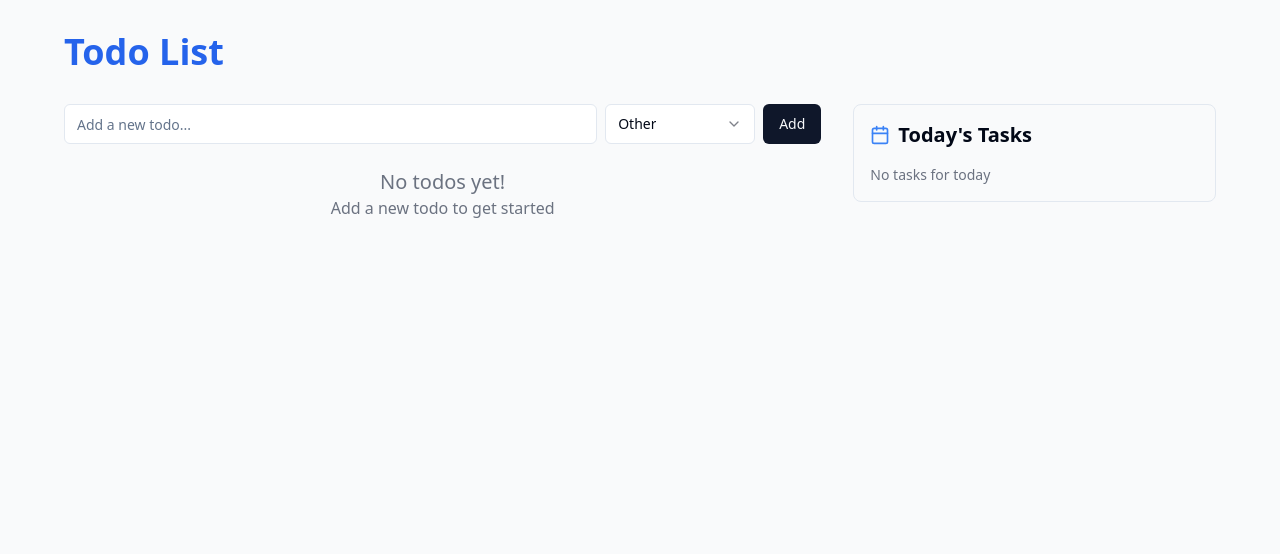
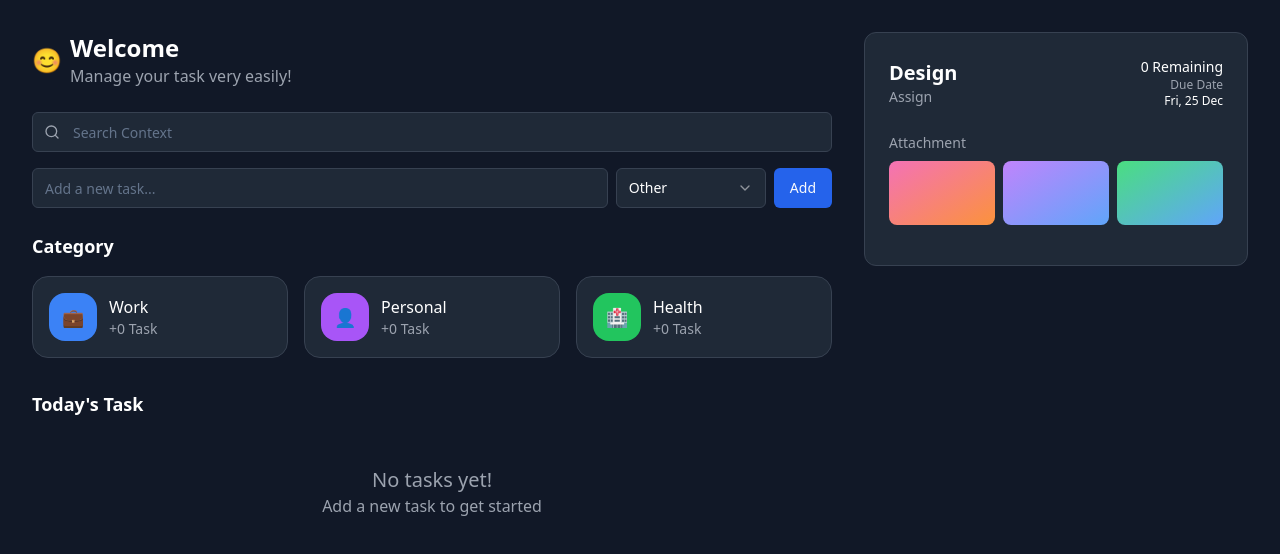
Before and after one commit to siddarth04-com/taskwhisper-chronicle, a React (Vite) app: page / in a window 1280 px wide. Shown: the top 554 px of the page. Built offline with nearby package versions, Linux system fonts and the light colour scheme.

Commit message:
Refactor UI and API key
Updated the OpenAI API key and modified the UI to match the provided design, including color-coding tasks based on their type.

```diff
--- a/src/App.tsx
+++ b/src/App.tsx
@@ -21,7 +21,8 @@ import {
   HelpCircle,
   Lightbulb,
   MessageSquare,
-  ExternalLink
+  ExternalLink,
+  Search
 } from "lucide-react";
 import { cn } from "@/lib/utils";
 
@@ -42,8 +43,8 @@ interface Todo {
   steps: Step[];
 }
 
-// AI Service
-const OPENAI_API_KEY = "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";
+// AI Service with new API key
+const OPENAI_API_KEY = "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";
 
 const aiService = {
   async suggestCategory(text: string): Promise<Todo['activity']> {
@@ -210,6 +211,33 @@ const TodoContext = createContext<TodoContextType>({
 
 const useTodo = (): TodoContextType => useContext(TodoContext);
 
+// Category colors and icons
+const getCategoryColor = (activity: string) => {
+  switch (activity) {
+    case 'work':
+      return 'bg-blue-500';
+    case 'personal':
+      return 'bg-purple-500';
+    case 'health':
+      return 'bg-green-500';
+    default:
+      return 'bg-gray-500';
+  }
+};
+
+const getCategoryIcon = (activity: string) => {
+  switch (activity) {
+    case 'work':
+      return '💼';
+    case 'personal':
+      return '👤';
+    case 'health':
+      return '🏥';
+    default:
+      return '📋';
+  }
+};
+
 // Components
 const TodoInput = ({ onAdd }: { onAdd: (text: string, activity: string, steps?: string[]) => void }) => {
   const [text, setText] = useState("");
@@ -269,29 +297,41 @@ const TodoInput = ({ onAdd }: { onAdd: (text: string, activity: string, steps?:
   };
 
   return (
-    <form onSubmit={handleSubmit} className="flex gap-2 mb-6">
+    <div className="mb-6">
+      <div className="relative mb-4">
+        <Search className="absolute left-3 top-3 h-4 w-4 text-gray-400" />
         <Input
           type="text"
           value={text}
           onChange={(e) => setText(e.target.value)}
-        placeholder="Add a new todo..."
-        className="flex-1"
+          placeholder="Search Context"
+          className="pl-10 bg-gray-800 border-gray-700 text-white placeholder-gray-400"
+        />
+      </div>
+      <form onSubmit={handleSubmit} className="flex gap-2">
+        <Input
+          type="text"
+          value={text}
+          onChange={(e) => setText(e.target.value)}
+          placeholder="Add a new task..."
+          className="flex-1 bg-gray-800 border-gray-700 text-white placeholder-gray-400"
         />
         <Select value={activity} onValueChange={setActivity}>
-        <SelectTrigger className="w-[150px]">
-          <SelectValue placeholder="Activity" />
+          <SelectTrigger className="w-[150px] bg-gray-800 border-gray-700 text-white">
+            <SelectValue placeholder="Category" />
           </SelectTrigger>
-        <SelectContent>
-          <SelectItem value="work">Work</SelectItem>
-          <SelectItem value="personal">Personal</SelectItem>
-          <SelectItem value="health">Health</SelectItem>
-          <SelectItem value="other">Other</SelectItem>
+          <SelectContent className="bg-gray-800 border-gray-700">
+            <SelectItem value="work" className="text-white hover:bg-gray-700">Work</SelectItem>
+            <SelectItem value="personal" className="text-white hover:bg-gray-700">Personal</SelectItem>
+            <SelectItem value="health" className="text-white hover:bg-gray-700">Health</SelectItem>
+            <SelectItem value="other" className="text-white hover:bg-gray-700">Other</SelectItem>
           </SelectContent>
         </Select>
-      <Button type="submit" disabled={isLoading}>
+        <Button type="submit" disabled={isLoading} className="bg-blue-600 hover:bg-blue-700">
           {isLoading ? <Loader2 className="h-4 w-4 animate-spin" /> : "Add"}
         </Button>
       </form>
+    </div>
   );
 };
 
@@ -328,36 +368,36 @@ const TaskHelp = ({ taskText }: { taskText: string }) => {
         <Button
           variant="ghost"
           size="sm"
-          className="text-blue-600 hover:text-blue-800"
+          className="text-blue-400 hover:text-blue-300 hover:bg-gray-700"
           onClick={fetchHelp}
         >
           <HelpCircle className="h-4 w-4 mr-1" />
           Get AI Help
         </Button>
       </SheetTrigger>
-      <SheetContent className="w-[400px] sm:w-[540px]">
+      <SheetContent className="w-[400px] sm:w-[540px] bg-gray-900 border-gray-700 text-white">
         <SheetHeader>
-          <SheetTitle>AI Task Help</SheetTitle>
-          <SheetDescription>
+          <SheetTitle className="text-white">AI Task Help</SheetTitle>
+          <SheetDescription className="text-gray-300">
             Get suggestions, questions, and resources for: "{taskText}"
           </SheetDescription>
         </SheetHeader>
 
         {isLoading ? (
           <div className="flex items-center justify-center py-8">
-            <Loader2 className="h-8 w-8 animate-spin" />
+            <Loader2 className="h-8 w-8 animate-spin text-blue-400" />
           </div>
         ) : help ? (
           <div className="mt-6 space-y-6">
             {help.suggestions.length > 0 && (
               <div>
                 <div className="flex items-center gap-2 mb-3">
-                  <Lightbulb className="h-4 w-4 text-yellow-500" />
-                  <h3 className="font-semibold">Suggestions</h3>
+                  <Lightbulb className="h-4 w-4 text-yellow-400" />
+                  <h3 className="font-semibold text-white">Suggestions</h3>
                 </div>
                 <ul className="space-y-2">
                   {help.suggestions.map((suggestion, index) => (
-                    <li key={index} className="text-sm text-gray-700 pl-4 border-l-2 border-yellow-200">
+                    <li key={index} className="text-sm text-gray-300 pl-4 border-l-2 border-yellow-400">
                       {suggestion}
                     </li>
                   ))}
@@ -368,12 +408,12 @@ const TaskHelp = ({ taskText }: { taskText: string }) => {
             {help.questions.length > 0 && (
               <div>
                 <div className="flex items-center gap-2 mb-3">
-                  <MessageSquare className="h-4 w-4 text-blue-500" />
-                  <h3 className="font-semibold">Questions to Consider</h3>
+                  <MessageSquare className="h-4 w-4 text-blue-400" />
+                  <h3 className="font-semibold text-white">Questions to Consider</h3>
                 </div>
                 <ul className="space-y-2">
                   {help.questions.map((question, index) => (
-                    <li key={index} className="text-sm text-gray-700 pl-4 border-l-2 border-blue-200">
+                    <li key={index} className="text-sm text-gray-300 pl-4 border-l-2 border-blue-400">
                       {question}
                     </li>
                   ))}
@@ -384,22 +424,22 @@ const TaskHelp = ({ taskText }: { taskText: string }) => {
             {help.resources.length > 0 && (
               <div>
                 <div className="flex items-center gap-2 mb-3">
-                  <ExternalLink className="h-4 w-4 text-green-500" />
-                  <h3 className="font-semibold">Helpful Resources</h3>
+                  <ExternalLink className="h-4 w-4 text-green-400" />
+                  <h3 className="font-semibold text-white">Helpful Resources</h3>
                 </div>
                 <ul className="space-y-3">
                   {help.resources.map((resource, index) => (
-                    <li key={index} className="text-sm pl-4 border-l-2 border-green-200">
-                      <div className="font-medium text-gray-900">{resource.title}</div>
+                    <li key={index} className="text-sm pl-4 border-l-2 border-green-400">
+                      <div className="font-medium text-white">{resource.title}</div>
                       {resource.description && (
-                        <div className="text-gray-600 mt-1">{resource.description}</div>
+                        <div className="text-gray-300 mt-1">{resource.description}</div>
                       )}
                       {resource.link && (
                         <a
                           href={resource.link}
                           target="_blank"
                           rel="noopener noreferrer"
-                          className="text-blue-600 hover:underline text-xs mt-1 inline-block"
+                          className="text-blue-400 hover:underline text-xs mt-1 inline-block"
                         >
                           Visit resource →
                         </a>
@@ -411,12 +451,31 @@ const TaskHelp = ({ taskText }: { taskText: string }) => {
             )}
           </div>
         ) : (
-          <div className="flex items-center justify-center py-8 text-gray-500">
+          <div className="flex items-center justify-center py-8 text-gray-400">
             Click "Get AI Help" to fetch suggestions
           </div>
         )}
       </SheetContent>
     </Sheet>
+  );
+};
+
+const CategoryCard = ({ activity, count }: { activity: string; count: number }) => {
+  const colorClass = getCategoryColor(activity);
+  const icon = getCategoryIcon(activity);
+
+  return (
+    <div className="bg-gray-800 rounded-2xl p-4 border border-gray-700">
+      <div className="flex items-center gap-3">
+        <div className={cn("w-12 h-12 rounded-2xl flex items-center justify-center text-lg", colorClass)}>
+          {icon}
+        </div>
+        <div>
+          <h3 className="text-white font-medium capitalize">{activity}</h3>
+          <p className="text-gray-400 text-sm">+{count} Task</p>
+        </div>
+      </div>
+    </div>
   );
 };
 
@@ -439,63 +498,65 @@ const TodoItem = ({ todo, onDelete, onToggle }: {
   };
 
   const steps = todo.steps || [];
+  const completedSteps = steps.filter(step => step.completed).length;
 
   return (
-    <div
-      className={cn(
-        "group flex flex-col gap-3 rounded-lg border p-4 transition-all hover:border-blue-300",
-        "animate-fadeIn",
-        todo.completed && "bg-gray-50"
-      )}
-    >
-      <div className="flex items-center gap-3">
+    <div className="bg-gray-800 rounded-xl p-4 border border-gray-700 hover:border-gray-600 transition-all">
+      <div className="flex items-start gap-3">
         <button
           onClick={() => onToggle(todo.id)}
-          className="flex items-center justify-center transition-colors"
+          className="flex items-center justify-center transition-colors mt-1"
         >
           {todo.completed ? (
-            <CheckCircle2 className="h-6 w-6 text-green-500" />
+            <CheckCircle2 className="h-5 w-5 text-green-400" />
           ) : (
-            <Circle className="h-6 w-6 text-gray-400 hover:text-blue-500" />
+            <Circle className="h-5 w-5 text-gray-400 hover:text-blue-400" />
           )}
         </button>
-        <div className="flex-1 space-y-1">
+
+        <div className="flex-1">
+          <div className="flex items-center gap-2 mb-2">
+            <span className="text-lg">{getCategoryIcon(todo.activity)}</span>
             <span
               className={cn(
-              "block text-lg transition-all",
+                "text-white font-medium",
                 todo.completed && "text-gray-400 line-through"
               )}
             >
               {todo.text}
             </span>
-          <span className="text-sm text-gray-500">
-            Added {new Date(todo.createdAt).toLocaleDateString()}
-          </span>
           </div>
-        {todo.activity && (
-          <span
-            className={cn(
-              "rounded-full px-3 py-1 text-sm",
-              {
-                'bg-blue-100 text-blue-700': todo.activity === 'work',
-                'bg-purple-100 text-purple-700': todo.activity === 'personal',
-                'bg-green-100 text-green-700': todo.activity === 'health',
-                'bg-gray-100 text-gray-700': todo.activity === 'other'
-              }
+
+          {steps.length > 0 && (
+            <div className="text-sm text-gray-400 mb-2">
+              {completedSteps} Completed
+            </div>
           )}
-          >
-            {todo.activity}
-          </span>
+
+          <div className="flex items-center gap-2 text-xs text-gray-500">
+            <span>{completedSteps}/{steps.length + completedSteps}</span>
+            {steps.length > 0 && (
+              <div className="flex-1 bg-gray-700 rounded-full h-1">
+                <div
+                  className="bg-blue-400 h-1 rounded-full transition-all"
+                  style={{ width: `${steps.length > 0 ? (completedSteps / steps.length) * 100 : 0}%` }}
+                />
+              </div>
             )}
+          </div>
+        </div>
+
         <button
           onClick={() => onDelete(todo.id)}
-          className="opacity-0 transition-opacity group-hover:opacity-100"
+          className="text-gray-400 hover:text-red-400 transition-colors"
         >
-          <Trash2 className="h-5 w-5 text-red-500" />
+          <Trash2 className="h-4 w-4" />
         </button>
       </div>
 
-      <div className="ml-8 space-y-2">
+      {/* Steps section */}
+      {steps.length > 0 && (
+        <div className="mt-4 ml-8 space-y-2">
           {steps.map((step) => (
             <div key={step.id} className="flex items-center gap-2">
               <button
@@ -503,57 +564,64 @@ const TodoItem = ({ todo, onDelete, onToggle }: {
                 className="flex items-center justify-center transition-colors"
               >
                 {step.completed ? (
-                <CheckCircle2 className="h-4 w-4 text-green-500" />
+                  <CheckCircle2 className="h-3 w-3 text-green-400" />
                 ) : (
-                <Circle className="h-4 w-4 text-gray-400 hover:text-blue-500" />
+                  <Circle className="h-3 w-3 text-gray-400 hover:text-blue-400" />
                 )}
               </button>
               <span
                 className={cn(
-                "text-sm",
-                step.completed && "text-gray-400 line-through"
+                  "text-sm text-gray-300",
+                  step.completed && "text-gray-500 line-through"
                 )}
               >
                 {step.text}
               </span>
               <button
                 onClick={() => deleteStep(todo.id, step.id)}
-              className="ml-auto opacity-0 transition-opacity group-hover:opacity-100"
+                className="ml-auto text-gray-500 hover:text-red-400 transition-colors"
               >
-              <X className="h-4 w-4 text-red-500" />
+                <X className="h-3 w-3" />
               </button>
             </div>
           ))}
+        </div>
+      )}
 
-        {showStepInput ? (
-          <form onSubmit={handleAddStep} className="flex items-center gap-2">
+      {showStepInput && (
+        <form onSubmit={handleAddStep} className="mt-3 ml-8 flex items-center gap-2">
           <Input
             type="text"
             value={newStep}
             onChange={(e) => setNewStep(e.target.value)}
             placeholder="Add a step..."
-              className="h-8 text-sm"
+            className="h-8 text-sm bg-gray-700 border-gray-600 text-white"
             autoFocus
           />
           <button
             type="button"
             onClick={() => setShowStepInput(false)}
-              className="text-gray-500 hover:text-gray-700"
+            className="text-gray-400 hover:text-gray-300"
           >
             <X className="h-4 w-4" />
           </button>
         </form>
-        ) : (
+      )}
+
+      {!showStepInput && (
         <button
           onClick={() => setShowStepInput(true)}
-            className="flex items-center gap-1 text-sm text-gray-500 hover:text-gray-700"
+          className="mt-3 ml-8 flex items-center gap-1 text-sm text-gray-400 hover:text-gray-300"
         >
           <Plus className="h-4 w-4" /> Add step
         </button>
       )}
+
+      {!todo.completed && (
+        <div className="mt-3">
+          <TaskHelp taskText={todo.text} />
         </div>
-
-      {!todo.completed && <TaskHelp taskText={todo.text} />}
+      )}
     </div>
   );
 };
@@ -566,29 +634,43 @@ const TodoCalendar = () => {
     return todoDate === today;
   });
 
+  const currentTodo = todaysTodos.find(todo => !todo.completed);
+
   return (
-    <div className="rounded-lg border p-4">
-      <div className="flex items-center gap-2 mb-4">
-        <CalendarIcon className="h-5 w-5 text-blue-500" />
-        <h2 className="text-xl font-semibold">Today's Tasks</h2>
+    <div className="bg-gray-800 rounded-xl p-6 border border-gray-700">
+      <div className="flex items-center justify-between mb-6">
+        <div>
+          <h2 className="text-xl font-bold text-white">Design</h2>
+          <p className="text-gray-400 text-sm">Assign</p>
         </div>
+        <div className="text-right">
+          <p className="text-white text-sm">{todaysTodos.length} Remaining</p>
+          <p className="text-gray-400 text-xs">Due Date</p>
+          <p className="text-white text-xs">Fri, 25 Dec</p>
+        </div>
+      </div>
+
+      {currentTodo && (
+        <div className="mb-6">
+          <h3 className="text-white font-medium mb-4">{currentTodo.text}</h3>
           <div className="space-y-2">
-        {todaysTodos.length === 0 ? (
-          <p className="text-gray-500 text-sm">No tasks for today</p>
-        ) : (
-          todaysTodos.map((todo) => (
-            <div key={todo.id} className="flex items-center gap-2 text-sm">
-              {todo.completed ? (
-                <CheckCircle2 className="h-4 w-4 text-green-500" />
-              ) : (
-                <Circle className="h-4 w-4 text-gray-400" />
+            {currentTodo.steps?.slice(0, 4).map((step, index) => (
+              <div key={step.id} className="flex items-center gap-2">
+                <Circle className="h-3 w-3 text-gray-400" />
+                <span className="text-gray-300 text-sm">{step.text}</span>
+              </div>
+            ))}
+          </div>
+        </div>
       )}
-              <span className={cn(todo.completed && "line-through text-gray-400")}>
-                {todo.text}
-              </span>
+
+      <div className="mb-4">
+        <p className="text-gray-400 text-sm mb-2">Attachment</p>
+        <div className="grid grid-cols-3 gap-2">
+          <div className="bg-gradient-to-br from-pink-400 to-orange-400 rounded-lg h-16"></div>
+          <div className="bg-gradient-to-br from-purple-400 to-blue-400 rounded-lg h-16"></div>
+          <div className="bg-gradient-to-br from-green-400 to-blue-400 rounded-lg h-16"></div>
         </div>
-          ))
-        )}
       </div>
     </div>
   );
@@ -701,14 +783,42 @@ const TodoProvider = ({ children }: { children: React.ReactNode }) => {
 const TodoList = () => {
   const { todos, addTodo, deleteTodo, toggleTodo } = useTodo();
 
+  // Group todos by category for stats
+  const todosByCategory = todos.reduce((acc, todo) => {
+    acc[todo.activity] = (acc[todo.activity] || 0) + 1;
+    return acc;
+  }, {} as Record<string, number>);
+
   return (
     <div>
+      <div className="mb-8">
+        <div className="flex items-center gap-2 mb-6">
+          <span className="text-2xl">😊</span>
+          <div>
+            <h1 className="text-white text-2xl font-bold">Welcome</h1>
+            <p className="text-gray-400">Manage your task very easily!</p>
+          </div>
+        </div>
+
         <TodoInput onAdd={addTodo} />
+
+        <div className="mb-6">
+          <h2 className="text-white text-lg font-semibold mb-4">Category</h2>
+          <div className="grid grid-cols-1 md:grid-cols-3 gap-4">
+            <CategoryCard activity="work" count={todosByCategory.work || 0} />
+            <CategoryCard activity="personal" count={todosByCategory.personal || 0} />
+            <CategoryCard activity="health" count={todosByCategory.health || 0} />
+          </div>
+        </div>
+      </div>
+
+      <div>
+        <h2 className="text-white text-lg font-semibold mb-4">Today's Task</h2>
         <div className="space-y-4">
           {todos.length === 0 ? (
-          <div className="text-center text-gray-500">
-            <p className="text-xl">No todos yet!</p>
-            <p>Add a new todo to get started</p>
+            <div className="text-center text-gray-400 py-8">
+              <p className="text-xl">No tasks yet!</p>
+              <p>Add a new task to get started</p>
             </div>
           ) : (
             todos.map((todo) => (
@@ -722,6 +832,7 @@ const TodoList = () => {
           )}
         </div>
       </div>
+    </div>
   );
 };
 
@@ -732,15 +843,10 @@ const App = () => {
     <QueryClientProvider client={queryClient}>
       <TooltipProvider>
         <TodoProvider>
-          <div className="min-h-screen bg-gray-50 p-8">
-            <div className="mx-auto max-w-6xl">
-              <div className="flex justify-between items-center mb-8">
-                <h1 className="text-4xl font-bold text-blue-600">
-                  Todo List
-                </h1>
-              </div>
-              <div className="grid grid-cols-1 md:grid-cols-3 gap-8">
-                <div className="md:col-span-2">
+          <div className="min-h-screen bg-gray-900 p-8">
+            <div className="mx-auto max-w-7xl">
+              <div className="grid grid-cols-1 lg:grid-cols-3 gap-8">
+                <div className="lg:col-span-2">
                   <TodoList />
                 </div>
                 <div>
```
Lines whose indentation alone changed are shown as unchanged.
